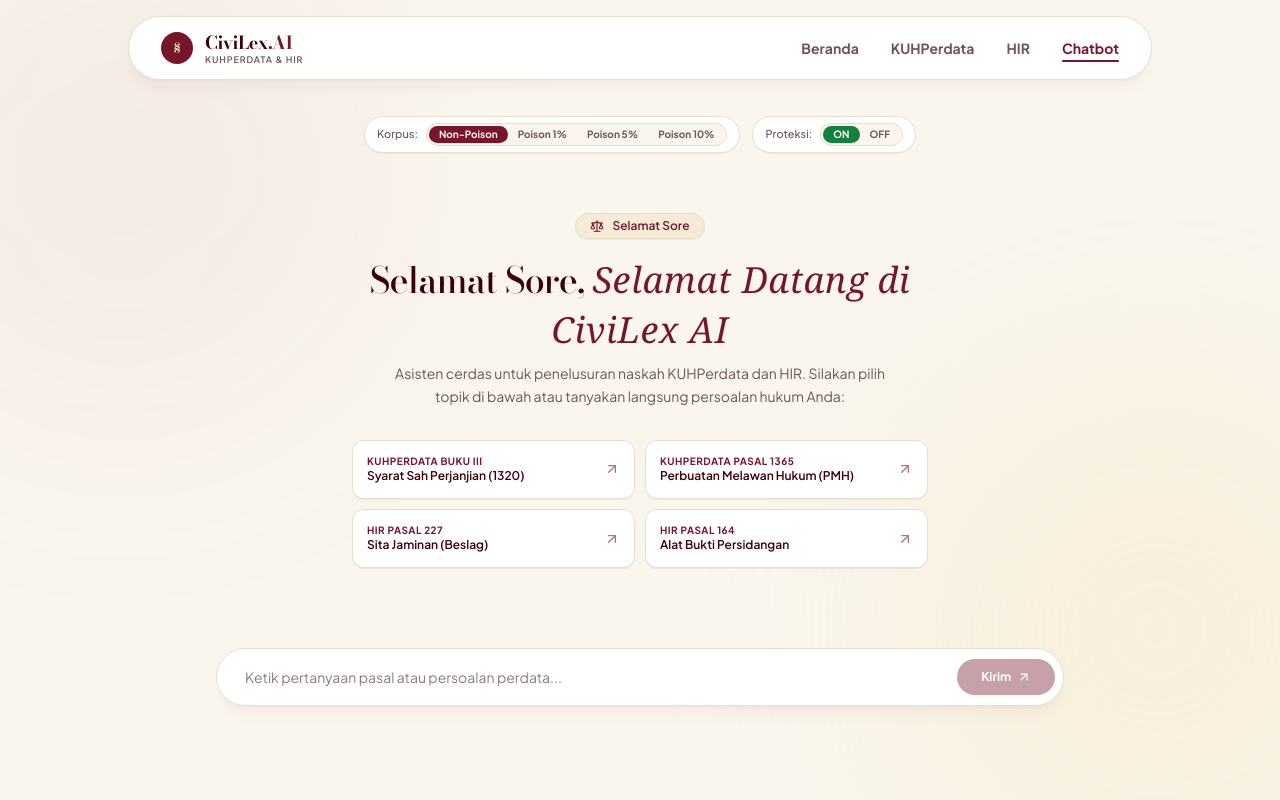
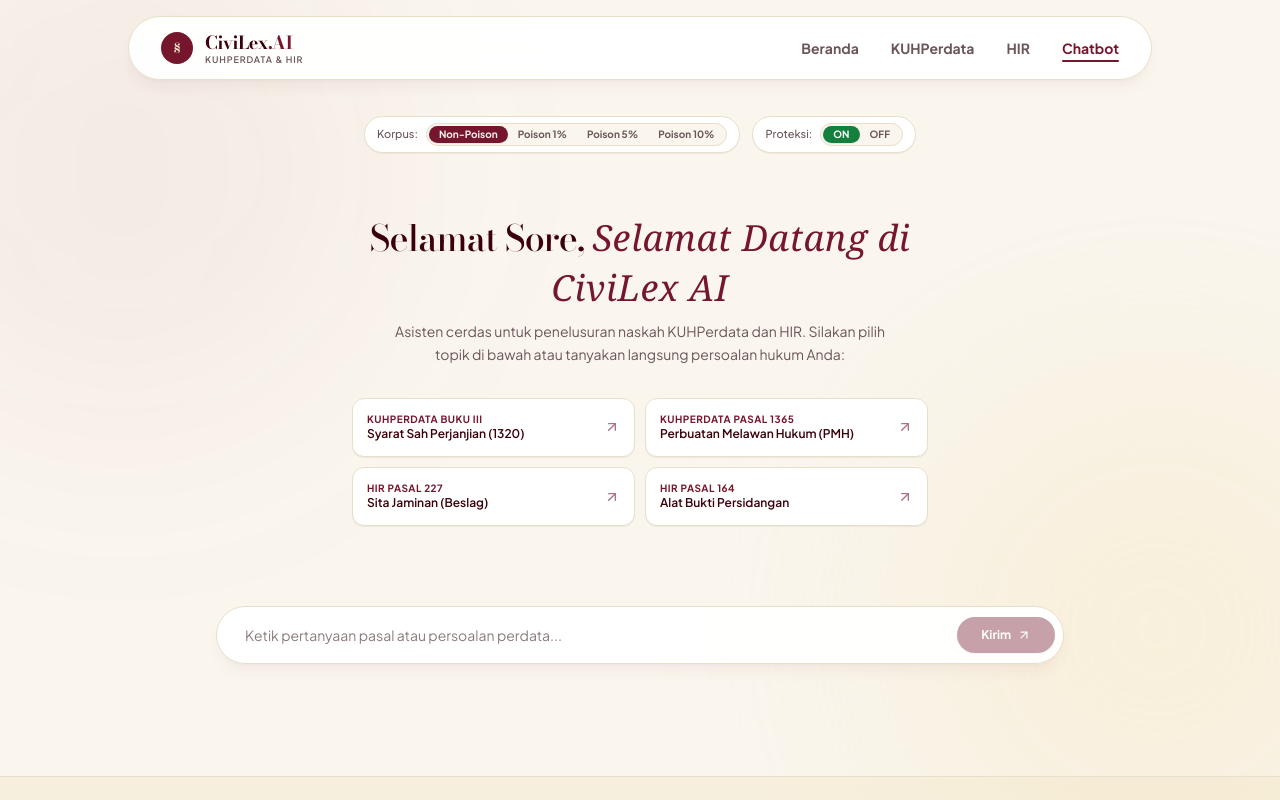
Before and after one commit to nisrinaatiqah/legal-rag-kuhperdata, a Next.js app in the folder perdata-app/: page /chat in a window 1280 px wide. Shown: the top 800 px of the page. Built offline with nearby package versions, Linux system fonts and the light colour scheme; a web font is replaced by a local one.

Commit message:
refactor(chat): remove redundant greeting badge to eliminate duplicate greeting text

```diff
--- a/perdata-app/app/chat/page.tsx
+++ b/perdata-app/app/chat/page.tsx
@@ -259,19 +259,10 @@ function ChatContent() {
       <div className="min-h-[360px] flex flex-col gap-6 font-sans">
         {messages.length === 0 && (
           <div className="my-auto py-8 text-center flex flex-col items-center max-w-xl mx-auto font-sans">
-            {/* Greeting Badge with Icon */}
-            <div
-              className="inline-flex items-center gap-2 px-3.5 py-1 rounded-full bg-[#F2E5C6]/60 border border-[#E8DEC9] text-[#75162D] text-xs font-semibold mb-4 shadow-2xs animate-fade-up"
-              style={{ animationDelay: '0.05s' }}
-            >
-              <Scale className="w-3.5 h-3.5" />
-              <span>{greeting}</span>
-            </div>
-
             {/* Welcoming Headline */}
             <h2
               className="font-bodoni text-2xl sm:text-3xl md:text-4xl font-medium tracking-tight text-[#3B010B] leading-snug animate-fade-up"
-              style={{ animationDelay: '0.15s' }}
+              style={{ animationDelay: '0.05s' }}
             >
               {greeting},{' '}
               <span className="font-bellefair text-[#75162D] italic font-normal text-2xl sm:text-3xl md:text-4xl block sm:inline tracking-wide">
@@ -282,7 +273,7 @@ function ChatContent() {
             {/* Subtitle / Opening Sentence */}
             <p
               className="text-xs sm:text-sm text-[#6B5559] mt-2 mb-8 max-w-lg leading-relaxed font-normal animate-fade-up"
-              style={{ animationDelay: '0.25s' }}
+              style={{ animationDelay: '0.15s' }}
             >
               Asisten cerdas untuk penelusuran naskah KUHPerdata dan HIR. Silakan pilih topik di bawah atau tanyakan langsung persoalan hukum Anda:
             </p>
@@ -290,7 +281,7 @@ function ChatContent() {
             {/* Suggested Question Pills with Smooth Staggered Fade Entrance */}
             <div
               className="grid grid-cols-1 sm:grid-cols-2 gap-2.5 w-full text-left animate-fade-up"
-              style={{ animationDelay: '0.35s' }}
+              style={{ animationDelay: '0.25s' }}
             >
               {SUGGESTED_QUERIES.map((q, idx) => (
                 <button
```
